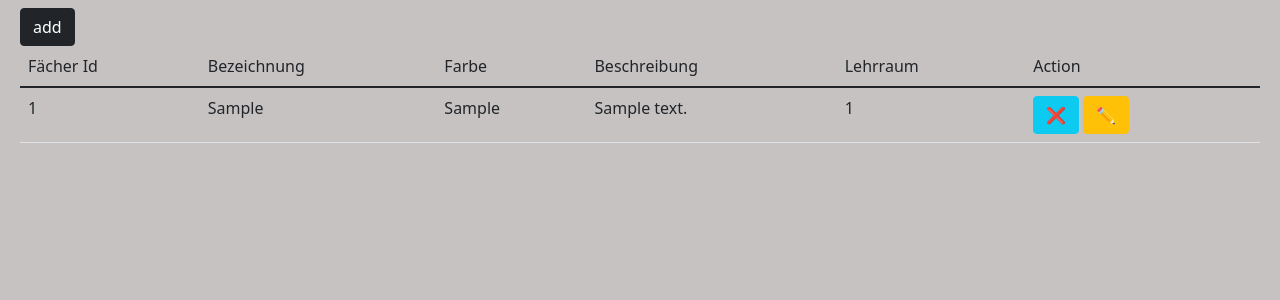
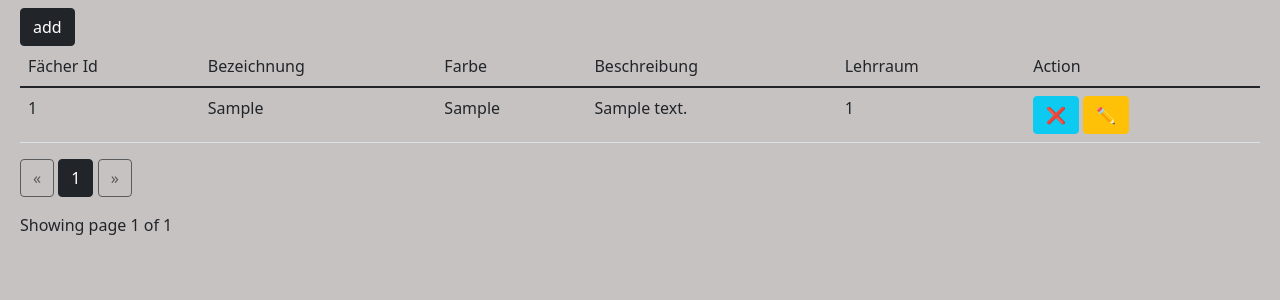
Before and after one commit to SPL21GL/FL_FalskProjekt, a Flask app: page /faecher in a window 1280 px wide. Shown: the part 76-376 px from the top of the page. Run offline with Flask 2, Linux system fonts and the light colour scheme; tables that the repository leaves empty hold one stand-in row (values such as "Sample post"); some libraries are stand-ins or nearby versions.

Commit message:
added paging  for faecher

```diff
--- a/controller/Faecher.py
+++ b/controller/Faecher.py
@@ -11,10 +11,15 @@ from forms.editFaecherFrom import EditFaecherForm
 faecher_blueprint = Blueprint('faecher_blueprint', __name__)
 
 @faecher_blueprint.route("/faecher")
-def index():
-    session : sqlalchemy.orm.scoping.scoped_session = db.session
-    faecher = session.query(Faecher).all()
-    return render_template("faecherHTML/faecher.html", items = faecher)
+def faecherLoad():
+
+    page = request.args.get('page', 1, type=int)
+    #session : sqlalchemy.orm.Session = db.session
+    #schools = session.query(School).
+    session: sqlalchemy.orm.scoping.scoped_session = db.session
+    faecher = session.query(Faecher).order_by(Faecher.Faecher_Id).paginate(page,5,error_out=False)
+
+    return render_template('faecherHTML/faecher.html', paginator=faecher)
 
 @faecher_blueprint.route("/faecher/add", methods=["GET","POST"])
 def addLehrerForm():
--- a/templates/faecherHTML/faecher.html
+++ b/templates/faecherHTML/faecher.html
@@ -15,7 +15,7 @@
     </thead>
     <tbody>
         <body style="background-color:rgb(199, 194, 194);">
-        {%for item in items:%}
+        {%for item in paginator.items:%}
             <tr>
                 <td scope="row">{{item.Faecher_Id}}</td>
                 <td>{{item.Bzeichnung}}</td>
@@ -43,5 +43,41 @@
     </tbody>
 </table>
 
+<!-- Pagination Links-->
+<div class="text-right">
+    <a href="{{ url_for('faecher_blueprint.faecherLoad', page=paginator.prev_num) }}"
+       class="btn btn-outline-dark
+       {% if paginator.page == 1 %}disabled{% endif %}">
+        &laquo;
+    </a>
+<!-- Loop through the number of pages to display a link for each-->
+    {% for page_num in paginator.iter_pages(left_edge=1, right_edge=1, left_current=1, right_current=2) %}
+{% if page_num %}
+<!-- Check for the active page and set the link to "Active"-->
+            {% if paginator.page == page_num %}
+            <a href="{{ url_for('faecher_blueprint.faecherLoad', page=page_num) }}"
+               class="btn btn-dark">
+                {{ page_num }}
+            </a>
+            {% else %}
+            <a href="{{ url_for('faecher_blueprint.faecherLoad', page=page_num) }}"
+               class="btn btn-outline-dark">
+                {{ page_num }}
+            </a>
+            {% endif %}
+        {% else %}
+            ...
+        {% endif %}
+    {% endfor %}
+    <a href="{{ url_for('faecher_blueprint.faecherLoad', page=paginator.next_num) }}"
+       class="btn btn-outline-dark
+       {% if paginator.page == paginator.pages %}disabled{% endif %}">
+        &raquo;
+    </a>
+</div>
+<p class="text-right mt-3">
+   Showing page {{ paginator.page }} of {{ paginator.pages }}
+</p>
+
 
 {%endblock%}
```
Also changed, not shown: autho.py (added).
